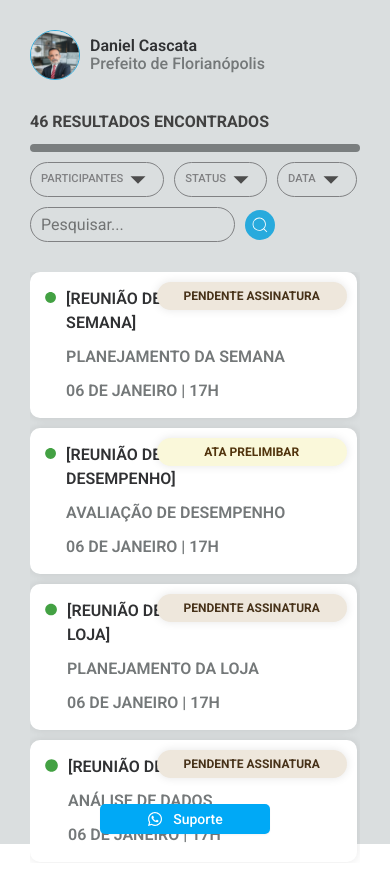
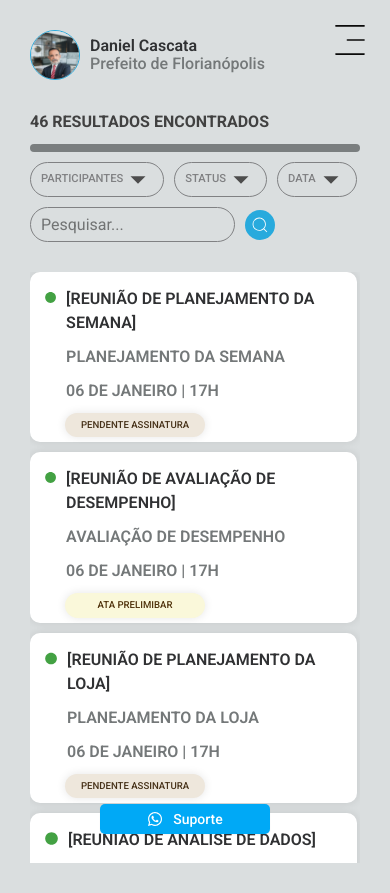
Before and after one commit to warlleism/front-end-challenge-react-typescript, a React (Vite) app: page / in a window 390 px wide. Before the commit the page ends 863 px from the top, so only its background shows below. Built offline with nearby package versions, Linux system fonts and the light colour scheme.

Commit message:
feat: aplicada responsividade nos componente navigation, atasRegister e listOneAtaRegiste

```diff
--- a/src/components/meetingStatus/meetingStatus.tsx
+++ b/src/components/meetingStatus/meetingStatus.tsx
@@ -1,6 +1,5 @@
-export default function MeetingStatus({ status }: { status: string }) {
-
-    console.log(status)
+import "./style.scss"
+export default function MeetingStatus({ status, position }: { status: string, position?: boolean }) {
 
     const statusColor: any = {
         "ATA DEFINITIVA": ["#E0E7DC", "#164300"],
@@ -8,17 +7,12 @@ export default function MeetingStatus({ status }: { status: string }) {
         "PENDENTE ASSINATURA": ["#EEE7DC", "#473219"],
     }
     return (
-        <div style={{
-            fontSize: 12,
-            width: "190px",
-            textAlign: "center",
-            padding: "5px 10px",
-            borderRadius: 100,
-            fontWeight: 700,
-            color: statusColor?.[status]?.[1],
-            boxShadow: "0px 0px 10px 0px rgba(0, 0, 0, 0.1)",
-            backgroundColor: statusColor?.[status]?.[0]
-        }}>{status}
+        <div
+            className={`statusContainer ${position === false ? "" : "absolute"}`}
+            style={{
+                color: statusColor?.[status]?.[1],
+                backgroundColor: statusColor?.[status]?.[0]
+            }}>{status}
         </div>
     )
 }
--- /dev/null
+++ b/src/components/meetingStatus/style.scss
@@ -0,0 +1,21 @@
+.statusContainer {
+    top: 10px;
+    right: 10px;
+    width: 190px;
+    font-size: 12px;
+    font-weight: 700;
+    font-size: .8rem;
+    font-weight: 500;
+    padding: 5px 10px;
+    text-align: center;
+    border-radius: 100px;
+    font-family: "Roboto", sans-serif;
+    box-shadow: 0px 0px 10px 0px rgba(0, 0, 0, 0.1);
+
+    @media (max-width: 1027px) {
+        position: relative;
+        left: 20px;
+        width: 140px;
+        font-size: .6rem;
+    }
+}
--- a/src/navigation/navigation.tsx
+++ b/src/navigation/navigation.tsx
@@ -2,6 +2,7 @@ import ListOneAtaRegister from "@/pages/ListOneAtaRegister/listOneAtaRegister";
 import { BrowserRouter, Route, Routes } from "react-router-dom";
 import { Button } from "@/components/ui/button";
 import AtasRegister from "@/pages/AtasRegister";
+import { CiMenuFries } from "react-icons/ci";
 import { FaWhatsapp } from "react-icons/fa";
 import Layout from "@/layout/Layout";
 import "./style.scss";
@@ -10,6 +11,9 @@ const NavigationConfig = () => {
     return (
         <BrowserRouter>
             <div className="router-container">
+                <div className="sidebar-mobile-toggler">
+                    <CiMenuFries size={40} />
+                </div>
                 <div className="sidebar">
                     <Layout />
                 </div>
--- a/src/navigation/style.scss
+++ b/src/navigation/style.scss
@@ -31,6 +31,10 @@
         padding: 30px;
         height: 100vh;
         box-sizing: border-box;
+
+        @media (max-width: 1027px) {
+            height: 100%;
+        }
 
         @media (max-width: 1750px) {
             width: 70%;
--- a/src/pages/AtasRegister/index.tsx
+++ b/src/pages/AtasRegister/index.tsx
@@ -55,9 +55,7 @@ export default function AtasRegister() {
                                 <p>{meeting.date}</p>
                             </div>
                         </div>
-                        <div className="atas-register-result-item-status">
-                            <MeetingStatus status={meeting.status} />
-                        </div>
+                        <MeetingStatus status={meeting.status} position={true} />
                     </div>
                 ))}
             </div>
--- a/src/pages/AtasRegister/style.scss
+++ b/src/pages/AtasRegister/style.scss
@@ -124,16 +124,6 @@
                 }
             }
 
-
-            .atas-register-result-item-status {
-                position: absolute;
-                top: 10px;
-                right: 10px;
-                font-size: .8rem;
-                font-weight: 500;
-                font-family: "Roboto", sans-serif;
-            }
-
         }
 
     }
--- a/src/pages/ListOneAtaRegister/listOneAtaRegister.tsx
+++ b/src/pages/ListOneAtaRegister/listOneAtaRegister.tsx
@@ -50,12 +50,11 @@ export default function ListOneAtaRegister() {
                             <h3 className="text-[#363636] title-ata-register">{register.name}</h3>
                         </div>
                         <IoClose size={30} color="#363636" className="cursor-pointer" onClick={() => handleClose()} />
-
                     </div>
                     <div className="h-[1px] w-full bg-[#4141412e] rounded-full mb-5 mt-5" />
                     <div className="ata-text-content">
                         <div>Status:</div>
-                        <MeetingStatus status={register?.status} />
+                        <MeetingStatus status={register?.status} position={false} />
                     </div>
                     <div className="ata-text-content">
                         <div>Plataforma:</div>
--- a/src/pages/ListOneAtaRegister/style.scss
+++ b/src/pages/ListOneAtaRegister/style.scss
@@ -13,6 +13,10 @@
     .list-one-ata-register {
         gap: 40px;
         display: flex;
+
+        @media (max-width: 1027px) {
+            flex-direction: column;
+        }
 
         .card-ata-register {
             box-sizing: border-box;
@@ -30,6 +34,10 @@
             scrollbar-color: #02020227 #08080800;
             position: relative;
             flex-direction: column;
+
+            @media (max-width: 1027px) {
+                width: 100%;
+            }
 
             .title-ata-register {
                 font-weight: 700;
@@ -57,7 +65,6 @@
                     border: solid 1px #28AADD;
                 }
             }
-
         }
 
         .options-ata-register {
@@ -66,6 +73,10 @@
             height: 80vh;
             gap: 20px;
             flex-direction: column;
+
+            @media (max-width: 1027px) {
+                width: 100%;
+            }
 
             .visualize-ata {
                 width: 100%;
```
